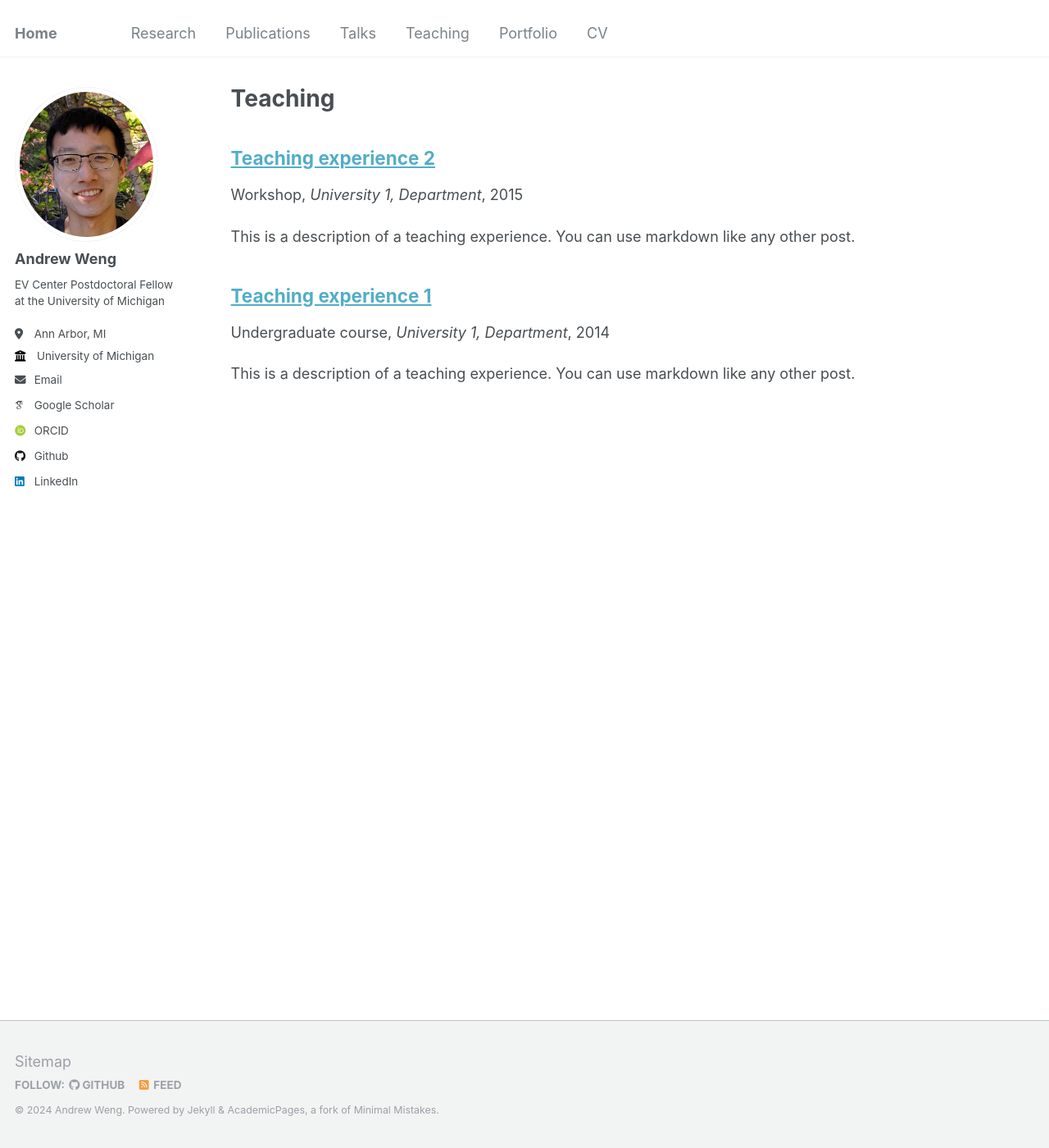
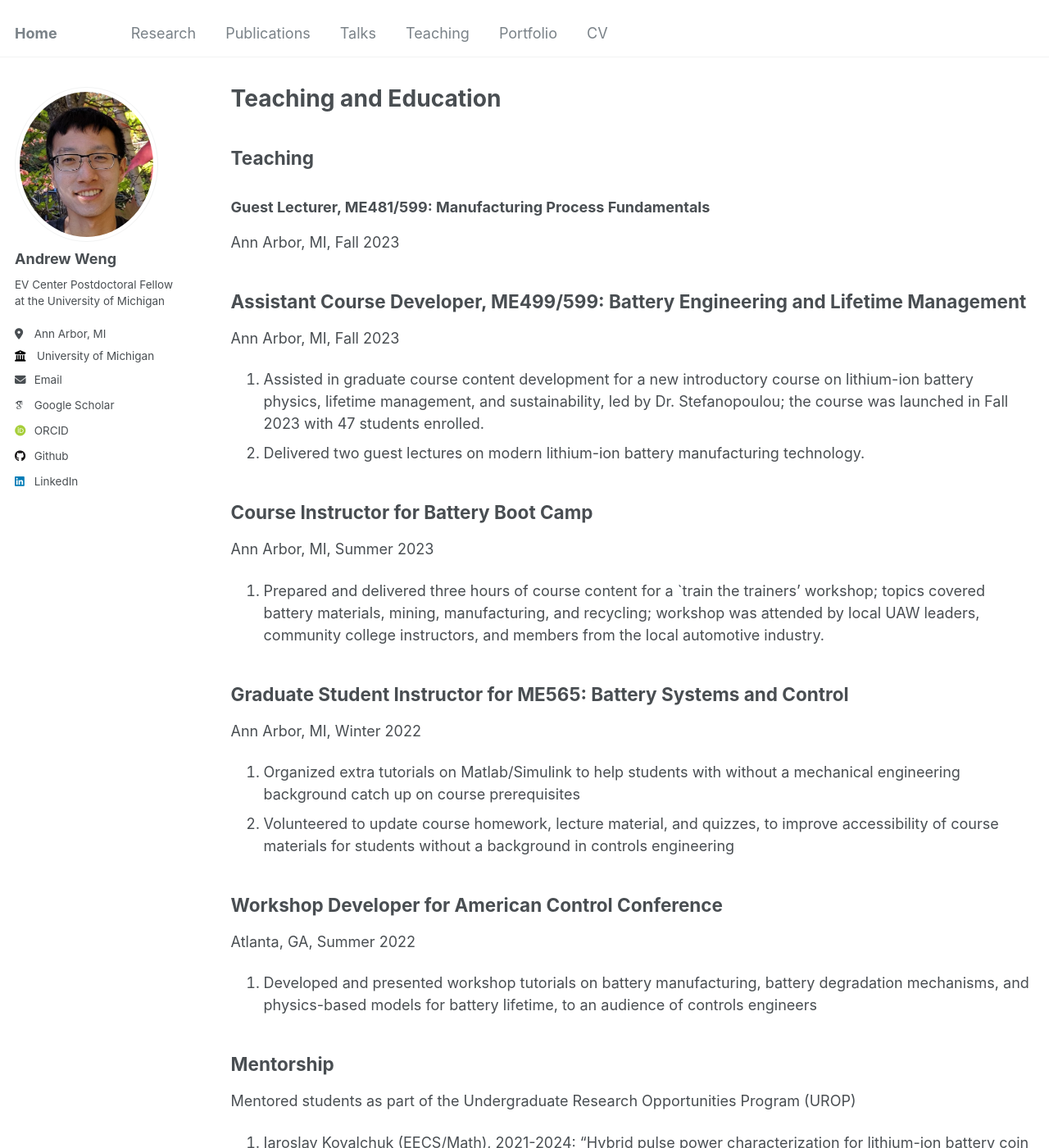
Before and after one commit to wengandrew/wengandrew.github.io, a Jekyll site: the page built from _pages/teaching.md, in a window 1280 px wide and 1400 px high. Shown: the whole window at 82% size. Built offline with Jekyll 4.4.1, drawn with Linux system fonts in a browser that asks for light colours; some web fonts are replaced; some of the changed text lies outside the part shown.

Commit message:
Add teaching.md

```diff
--- a/_pages/teaching.html
+++ /dev/null
@@ -1,12 +0,0 @@
----
-layout: archive
-title: "Teaching"
-permalink: /teaching/
-author_profile: true
----
-
-{% include base_path %}
-
-{% for post in site.teaching reversed %}
-  {% include archive-single.html %}
-{% endfor %}
--- /dev/null
+++ b/_pages/teaching.md
@@ -0,0 +1,42 @@
+---
+layout: archive
+title: "Teaching and Education"
+permalink: /teaching/
+author_profile: true
+---
+
+{% include base_path %}
+
+## Teaching
+
+### Guest Lecturer, ME481/599: Manufacturing Process Fundamentals
+Ann Arbor, MI, Fall 2023
+
+## Assistant Course Developer, ME499/599: Battery Engineering and Lifetime Management
+Ann Arbor, MI, Fall 2023
+
+1. Assisted in graduate course content development for a new introductory course on lithium-ion battery physics, lifetime management, and sustainability, led by Dr. Stefanopoulou; the course was launched in Fall 2023 with 47 students enrolled.
+2. Delivered two guest lectures on modern lithium-ion battery manufacturing technology.
+
+## Course Instructor for Battery Boot Camp
+Ann Arbor, MI, Summer 2023
+
+1. Prepared and delivered three hours of course content for a `train the trainers' workshop; topics covered battery materials, mining, manufacturing, and recycling; workshop was attended by local UAW leaders, community college instructors, and members from the local automotive industry.
+
+## Graduate Student Instructor for ME565: Battery Systems and Control
+Ann Arbor, MI, Winter 2022
+
+1. Organized extra tutorials on Matlab/Simulink to help students with without a mechanical engineering background catch up on course prerequisites
+2. Volunteered to update course homework, lecture material, and quizzes, to improve accessibility of course materials for students without a background in controls engineering
+
+## Workshop Developer for American Control Conference
+Atlanta, GA, Summer 2022
+
+1. Developed and presented workshop tutorials on battery manufacturing, battery degradation mechanisms, and physics-based models for battery lifetime, to an audience of controls engineers
+
+## Mentorship
+
+Mentored students as part of the Undergraduate Research Opportunities Program (UROP)
+1. Iaroslav Kovalchuk (EECS/Math), 2021-2024: "Hybrid pulse power characterization for lithium-ion battery coin cells"
+2. Maisha Niha (ME), 2022-2023: "Impact of battery formation temperature and pressure on battery lifespan"
+3. Roger Ho (ME/CS), 2021: "Measuring battery cell properties at the extreme end of life"
```
Also changed, not shown: _pages/about.md (+4 -4 lines).
